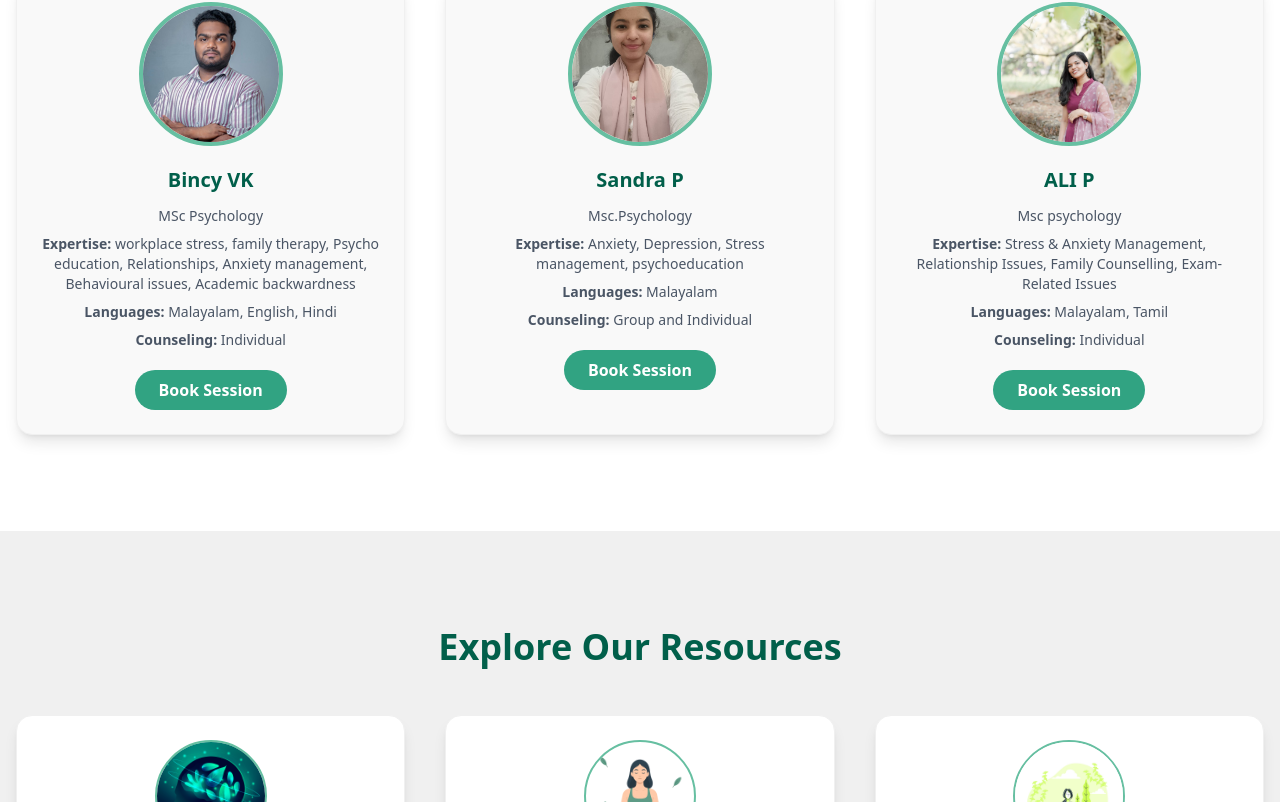
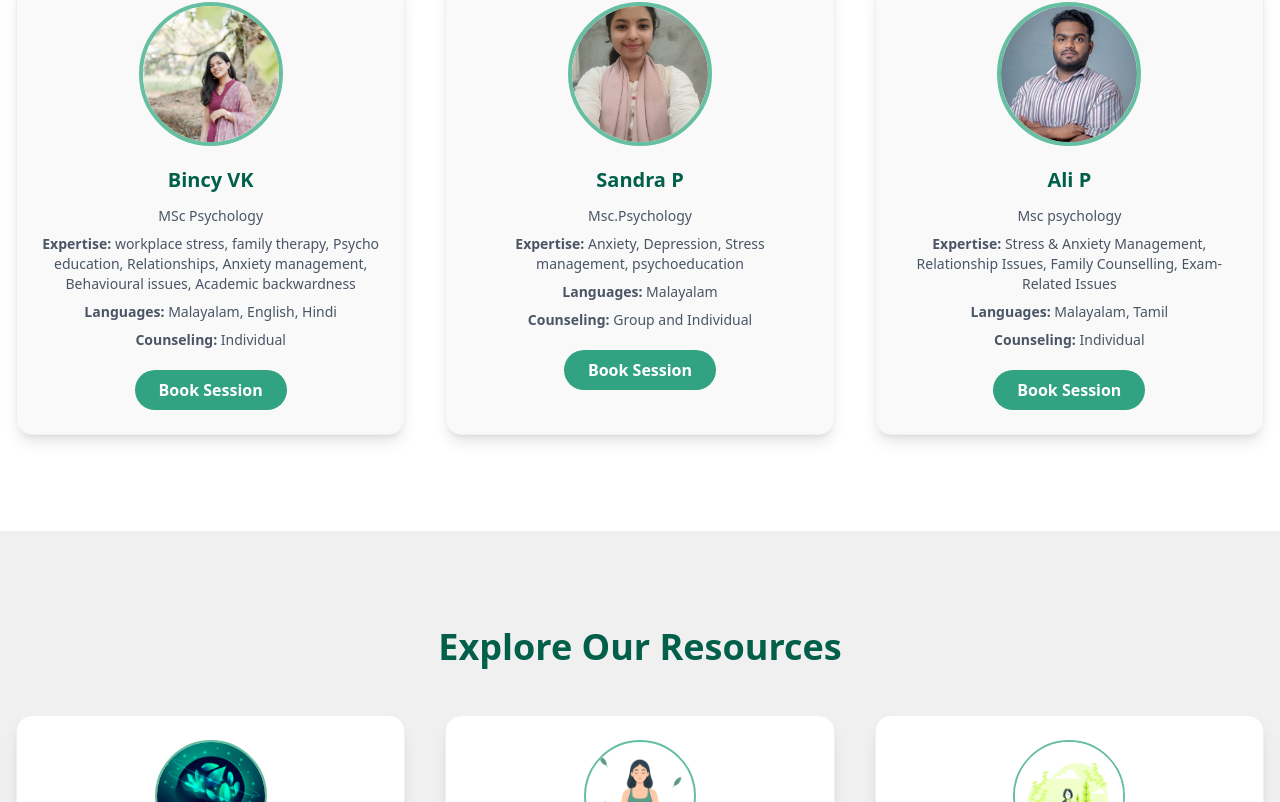
Before and after one commit to akshayvp1/melete, a React (Vite) app in the folder client/: page / in a window 1280 px wide. Shown: the part 3538-4340 px from the top of the page. Built offline with nearby package versions, Linux system fonts and the light colour scheme.

Commit message:
name-changed

```diff
--- a/client/src/components/ConsultantsSection.tsx
+++ b/client/src/components/ConsultantsSection.tsx
@@ -1,9 +1,9 @@
 import React from 'react';
 import { motion } from 'framer-motion';
 import ConsultantCard from './ConsultantCard';
-import ProfileImageOne from '../assets/bincykv.jpg';
+import ProfileImageOne from '../assets/alip.jpg';
 import ProfileImageTwo from '../assets/sandrap.jpg';
-import ProfileImageThree from '../assets/alip.jpg';
+import ProfileImageThree from '../assets/bincykv.jpg';
 import { Consultant } from '../types/types';
 
 const consultants: Consultant[] = [
@@ -24,7 +24,7 @@ const consultants: Consultant[] = [
     image: ProfileImageTwo,
   },
   {
-    name: 'ALI P',
+    name: 'Ali P',
     qualification: 'Msc psychology',
     expertise: ['Stress & Anxiety Management',
         "Relationship Issues",
```
